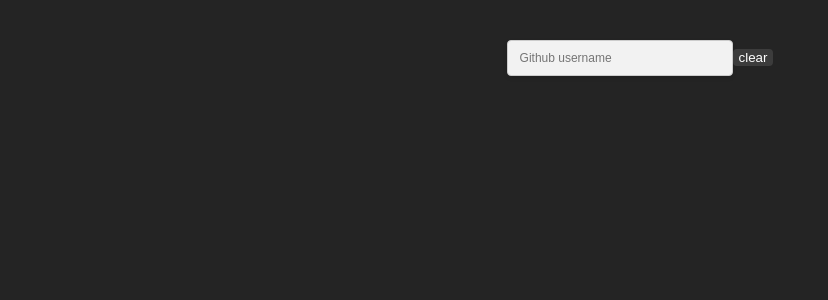
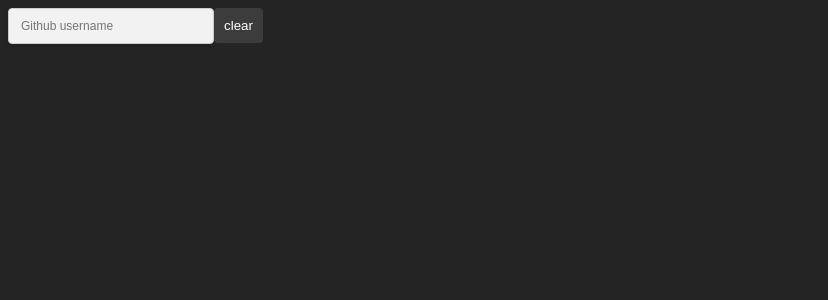
Before and after one commit to klau55/t_e_typeaheads, a React (Vite) app: page / in a window 1280 px wide. Shown: the top 300 px of the page, without its empty margins (0-828 px from the left). Built offline with nearby package versions, Linux system fonts and the light colour scheme.

Commit message:
css improv

```diff
--- a/src/App.css
+++ b/src/App.css
@@ -1,16 +1,5 @@
-#root {
-  max-width: 1280px;
-  margin: 0 auto;
-  padding: 2rem;
-  text-align: center;
-}
-
-.typeahead-container {
-  position: relative;
-}
-
 .typeahead {
-  width: 200px;
+  width: 180px;
   padding: 8px 12px;
   border: 1px solid #ccc;
   border-radius: 4px;
@@ -21,11 +10,11 @@
   box-shadow: 0 2px 4px rgba(0, 0, 0, 0.1);
 
 }
+
 .suggestions {
-  position: absolute;
-  left: 30%;
   width: 200px;
   max-height: 400px;
+  padding: 0;
   overflow-y: auto;
   border-top: none;
   border-radius: 0 0 4px 4px;
@@ -54,6 +43,7 @@
 .clear-button {
   color: #fff;
   background-color: #3c3c3c;
+  padding: 10px 10px;
   border: none;
   border-radius: 4px;
   cursor: pointer;
--- a/src/App.jsx
+++ b/src/App.jsx
@@ -15,12 +15,16 @@ function App() {
     if (inputValue.trim() === '') {
       setSuggestions([]);
       return;
-    }
+    };
 
     if (cachedSuggestions[inputValue]) {
       setSuggestions(cachedSuggestions[inputValue]);
     } else {
       fetch(`https://api.github.com/search/users?q=${inputValue}`, {
+          method: 'GET',
+          /*headers: {
+            Authorization: 'TOKEN_HERE'
+          } */
       })
         .then(response => response.json())
         .then(data => {
@@ -49,7 +53,7 @@ function App() {
   const clearInput = () => {
     setInputValue('');
     setSuggestions([]);
-  }
+  };
 
   return (
     <div id="the-basics" className="typeahead-container">
@@ -81,6 +85,6 @@ function App() {
       )}
     </div>
   );
-}
+};
 
 export default App;
```
